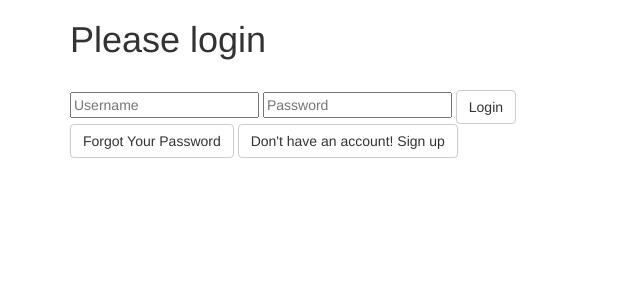
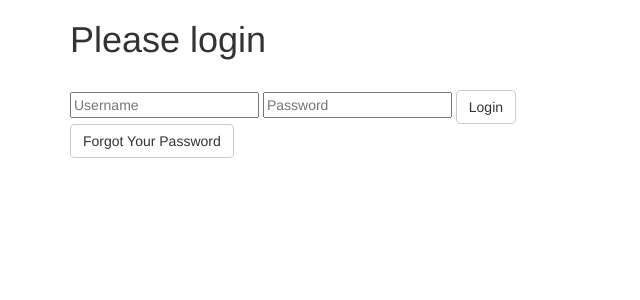
Before and after one commit to XifeiNi/find-dine, a Flask app: page / in a window 1280 px wide. Shown: the top 300 px of the page, without its empty margins (0-640 px from the left). Run offline with Flask 2, Linux system fonts and the light colour scheme; some libraries are stand-ins or nearby versions.

Commit message:
Updating business's login system

```diff
--- a/templates/business/login.html
+++ b/templates/business/login.html
@@ -14,8 +14,9 @@
          <input type="password" placeholder="Password" name="password" id="password" required>
         <input class="btn btn-default" type="submit" value="Login">
       </form>
-      <input class="btn btn-default" type="button" value="Forgot Your Password" onclick="reset_password()">
-      <input class="btn btn-default" type="button" value="Don't have an account! Sign up" value="{{url_for('signup')}}">
+      <input class="btn btn-default" type="button" value="Forgot Your Password">
+
+<!--      <input class="btn btn-default" type="button" value="Don't have an account! Sign up" value="{{url_for('signup')}}">-->
       {% if error %}
         <p class="error"><strong>Error:</strong> {{ error }}
       {% endif %}
```
